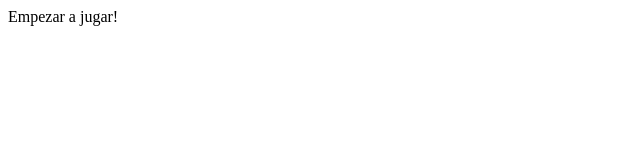
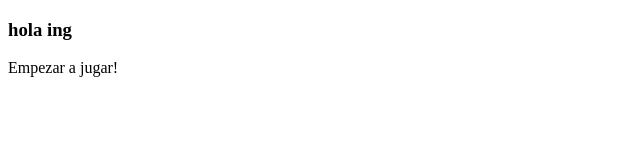
Before and after one commit to JorgeCespedesCA/examen-primer, a plain HTML site: page index.html in a window 1280 px wide. Shown: the whole page, without its empty margins (0-640 px from the left). Drawn offline with Linux system fonts and the light colour scheme.

Commit message:
debugging realizado

```diff
--- a/index.html
+++ b/index.html
@@ -7,6 +7,7 @@
 </head>
 <body>
     <div clas="gameboard">
+    <h3>hola ing</h3>
         <dv i="celeste" class="color celeste left" data-color="celeste"></div>
         <div id="violeta" cass="color violeta right" data-color="violeta"><dv>
         <div i="naranja" clas="color naranja left" data-color="naranja"></div>
```
